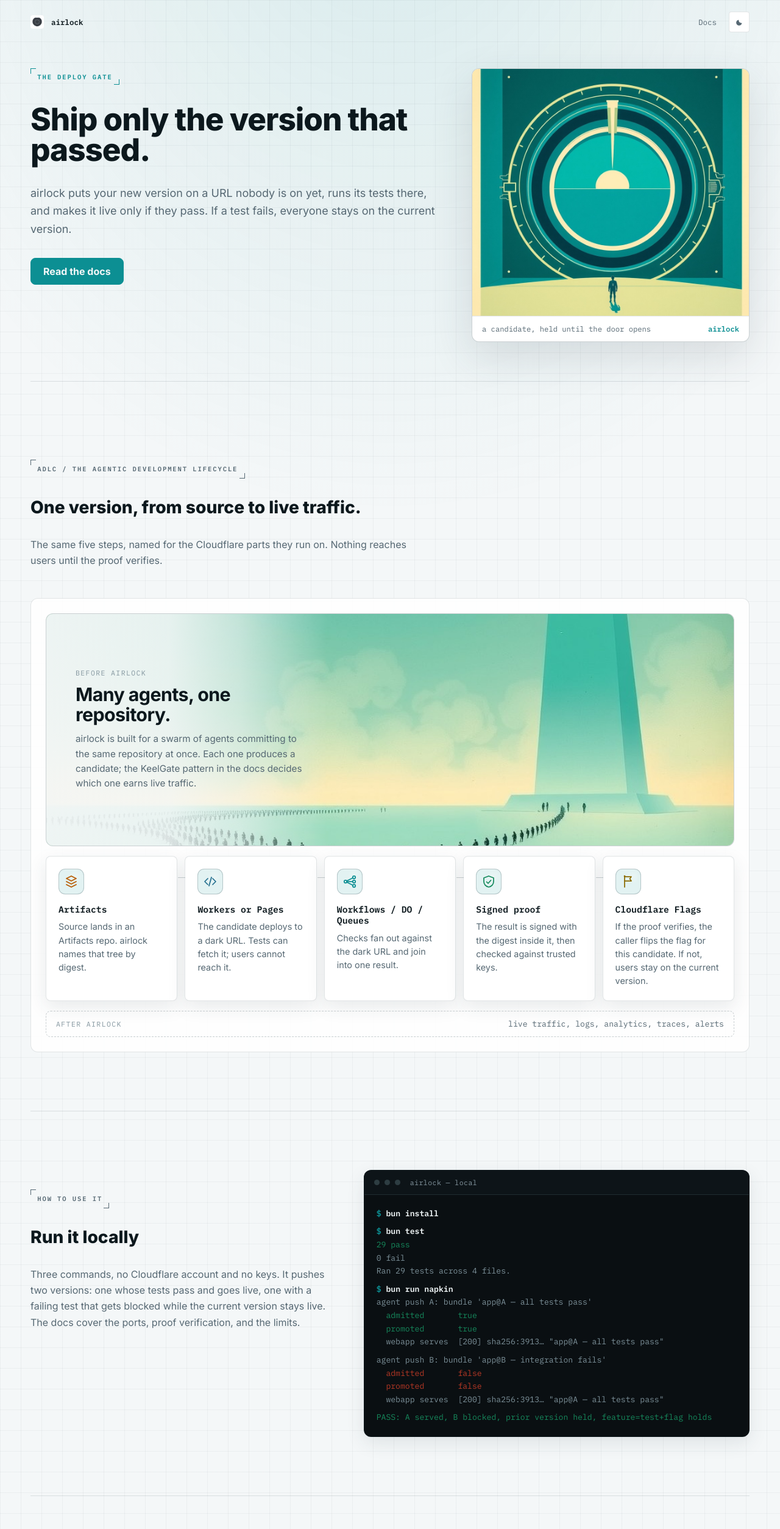
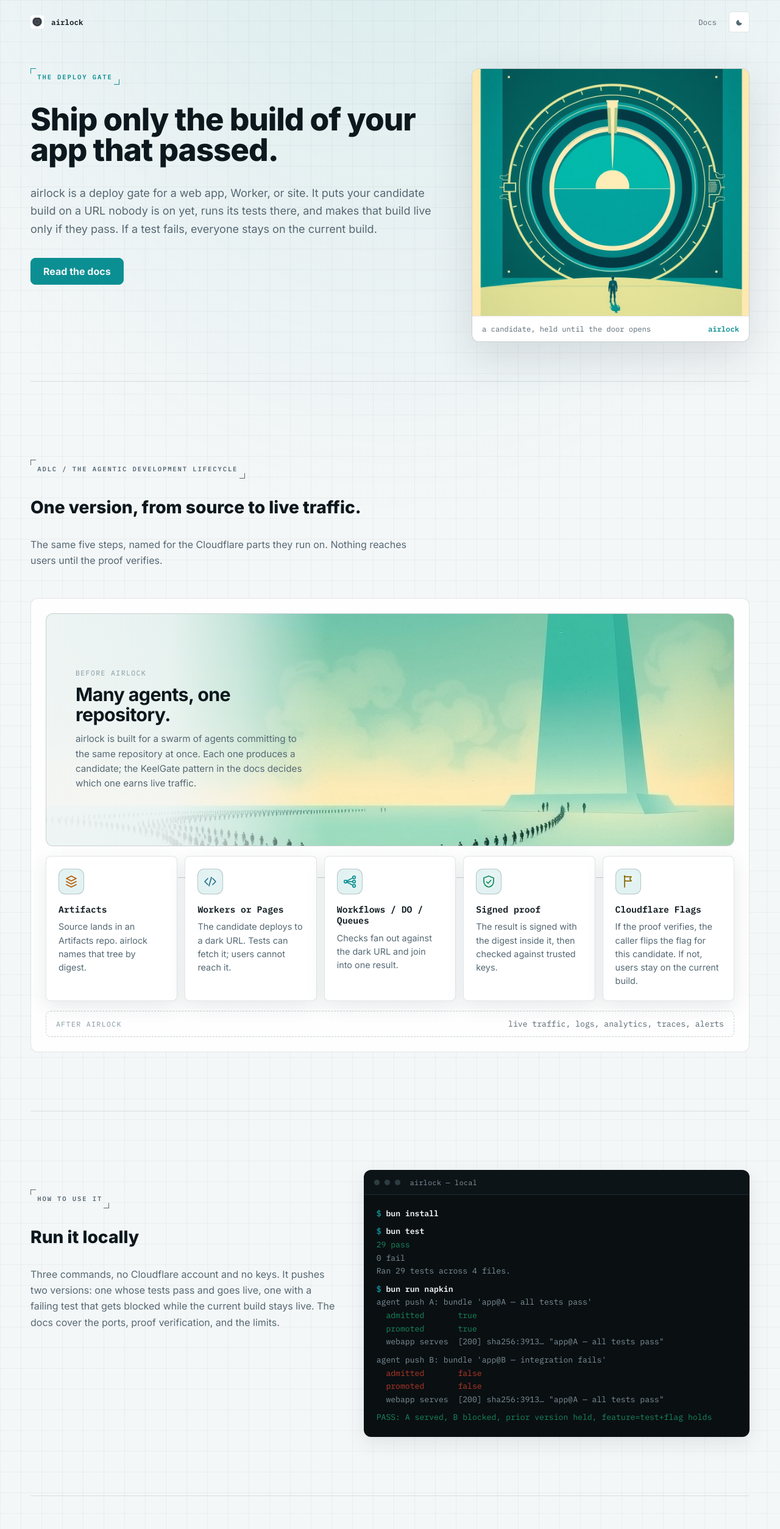
Before and after one commit to acoyfellow/airlock, a SvelteKit app in the folder site/: page / in a window 1280 px wide. Shown: the top 2508 px of the page at 61% size. Built offline with nearby package versions, Linux system fonts and the light colour scheme.

Commit message:
copy: say what the version is
Name the object immediately: airlock gates a candidate build of a web app, Worker, or site. Replace vague version language in the hero/docs with app/build wording.

Verified with bun run check and site build.

```diff
--- a/site/src/lib/site.ts
+++ b/site/src/lib/site.ts
@@ -1,8 +1,8 @@
 export const site = {
   name: 'airlock',
-  title: 'airlock: a new version stays dark until its tests pass',
+  title: 'airlock: your app stays dark until its tests pass',
   description:
-    'A small pipeline. You push a candidate version, it deploys to a slot that serves no traffic, runs the tests in parallel, and makes that version live only if a signed proof says the tests passed.',
+    'A small pipeline for a web app, Worker, or site. You push a candidate build, it deploys to a slot that serves no traffic, runs the tests in parallel, and makes that build live only if a signed proof says the tests passed.',
   url: 'https://airlock.coey.dev',
 } as const;
 
@@ -22,7 +22,7 @@
     index: '01',
     title: 'Deploy',
     call: 'deploy(candidate)',
-    body: 'A push supplies a candidate label; the examples use a content digest. The candidate is deployed to a slot that serves no traffic. Deploying does not make it live.',
+    body: 'A push supplies a candidate build of your app; the examples label it with a content digest. The candidate is deployed to a slot that serves no traffic. Deploying does not make it live.',
     state: 'produce',
   },
   {
--- a/site/src/routes/+page.svelte
+++ b/site/src/routes/+page.svelte
@@ -33,10 +33,11 @@
   <section class="hero" aria-labelledby="hero-title">
     <div class="hero-copy">
       <p class="eyebrow">the deploy gate</p>
-      <h1 id="hero-title">Ship only the version that passed.</h1>
+      <h1 id="hero-title">Ship only the build of your app that passed.</h1>
       <p class="lead">
-        airlock puts your new version on a URL nobody is on yet, runs its tests there, and makes it
-        live only if they pass. If a test fails, everyone stays on the current version.
+        airlock is a deploy gate for a web app, Worker, or site. It puts your candidate build on a
+        URL nobody is on yet, runs its tests there, and makes that build live only if they pass. If
+        a test fails, everyone stays on the current build.
       </p>
       <div class="hero-actions" aria-label="Primary actions">
         <a class="button primary" href="/docs">Read the docs</a>
@@ -155,7 +156,7 @@
           </span>
           <div>
             <h3>Cloudflare Flags</h3>
-            <p>If the proof verifies, the caller flips the flag for this candidate. If not, users stay on the current version.</p>
+            <p>If the proof verifies, the caller flips the flag for this candidate. If not, users stay on the current build.</p>
           </div>
         </li>
       </ol>
@@ -173,7 +174,7 @@
       <h2>Run it locally</h2>
       <p>
         Three commands, no Cloudflare account and no keys. It pushes two versions: one whose tests
-        pass and goes live, one with a failing test that gets blocked while the current version
+        pass and goes live, one with a failing test that gets blocked while the current build
         stays live. <a href="/docs">The docs</a> cover the ports, proof verification, and the limits.
       </p>
     </div>
```
Also changed, not shown: site/src/routes/docs/+page.svelte (+5 -5 lines).
